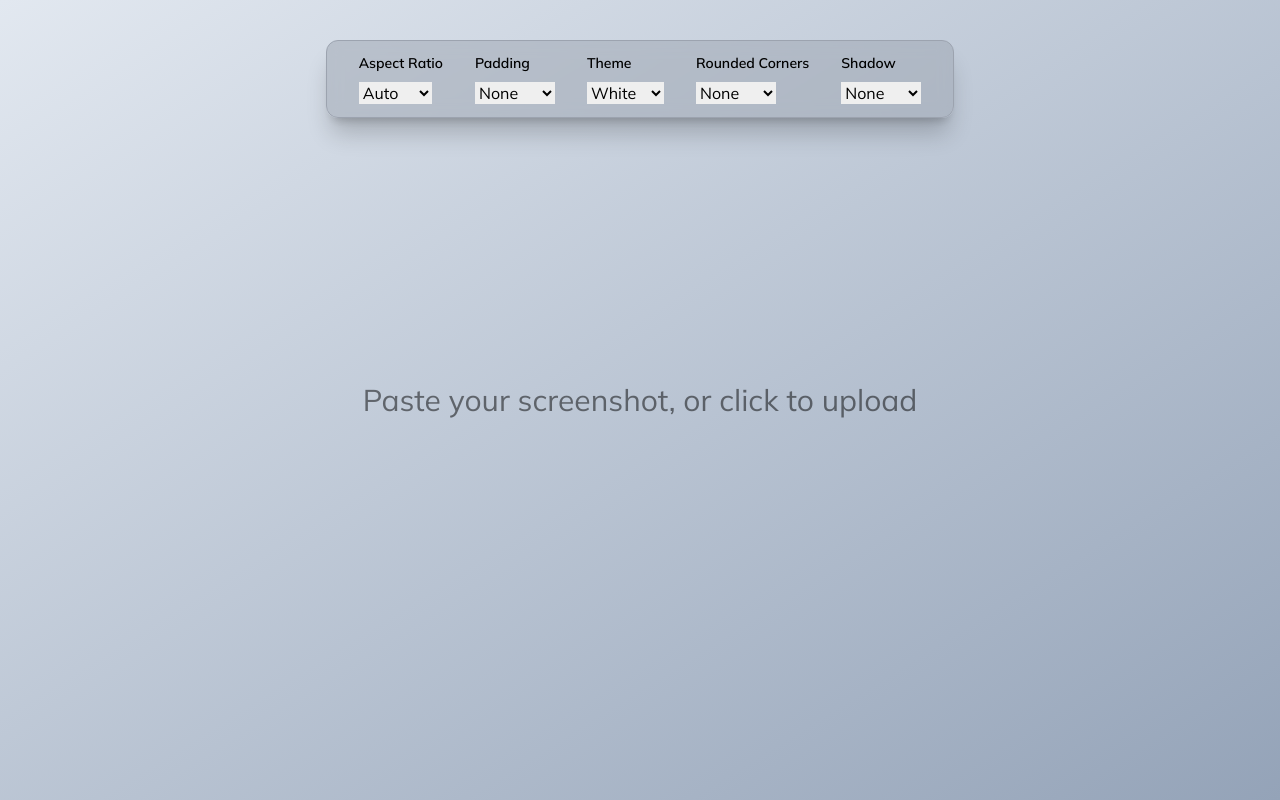
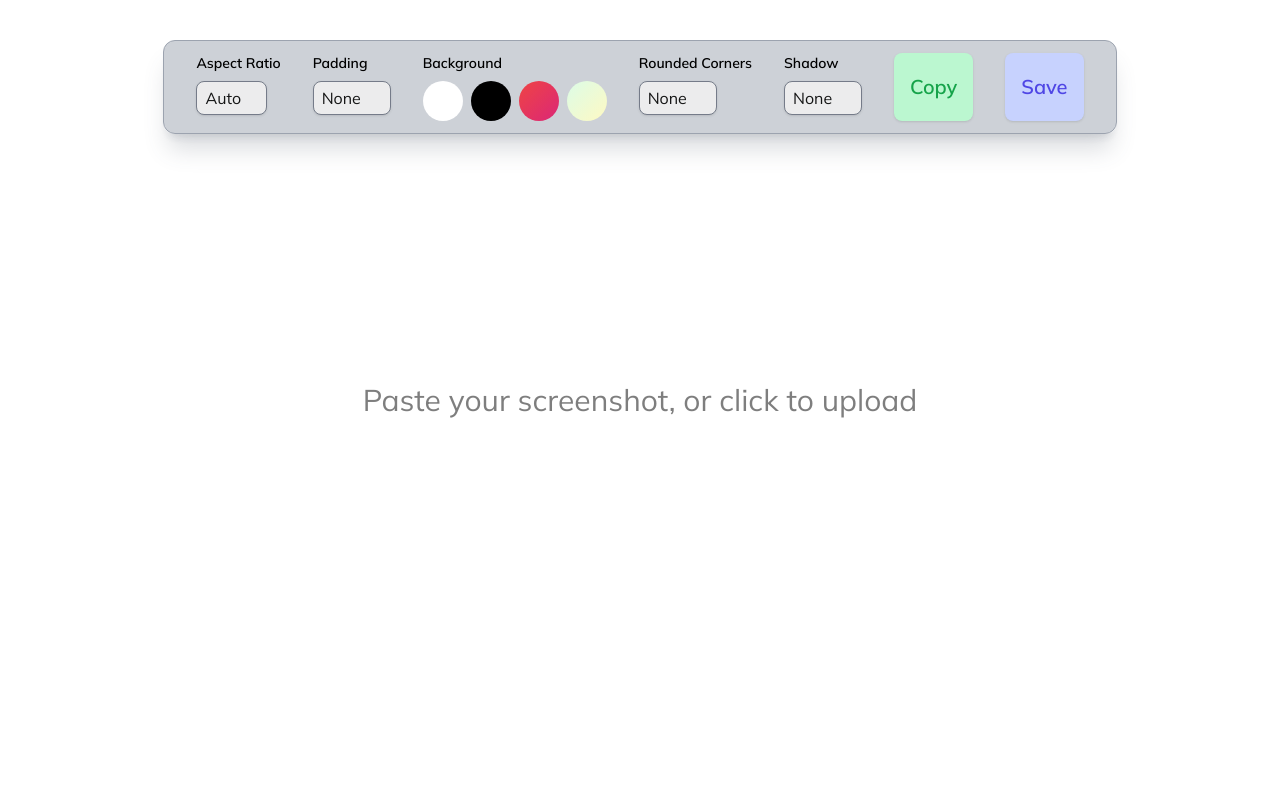
Before and after one commit to rishimohan/pika, a Next.js app: page / in a window 1280 px wide. Built offline with nearby package versions, Linux system fonts and the light colour scheme.

Commit message:
Added copy and save

```diff
--- a/components/main.js
+++ b/components/main.js
@@ -1,6 +1,8 @@
-import { useState } from "react";
+import { useRef, useState } from "react";
+import domtoimage from "dom-to-image";
 
 export default function Main() {
+  const wrapperRef = useRef();
   const [blob, setBlob] = useState({src: null, w: 0, h: 0});
   const [options, setOptions] = useState({
     aspectRatio: "aspect-auto",
@@ -11,9 +13,106 @@ export default function Main() {
 
   });
 
+  const snapshotCreator = () => {
+    return new Promise((resolve, reject) => {
+      try {
+        const scale = window.devicePixelRatio;
+        const element = wrapperRef.current; // You can use element's ID or Class here
+        domtoimage
+          .toBlob(element, {
+            height: element.offsetHeight * scale,
+            width: element.offsetWidth * scale,
+            style: {
+              transform: "scale(" + scale + ")",
+              transformOrigin: "top left",
+              width: element.offsetWidth + "px",
+              height: element.offsetHeight + "px",
+            },
+          })
+          .then((blob) => {
+            resolve(blob);
+          });
+      } catch (e) {
+        reject(e);
+      }
+    });
+  };
+
+  const saveImage = async () => {
+    const scale = window.devicePixelRatio;
+    domtoimage.toPng(wrapperRef.current, {
+      height: wrapperRef.current.offsetHeight * scale,
+      width: wrapperRef.current.offsetWidth * scale,
+      style: {
+        transform: "scale(" + scale + ")",
+        transformOrigin: "top left",
+        width: wrapperRef.current.offsetWidth + "px",
+        height: wrapperRef.current.offsetHeight + "px",
+      },
+    }).then(async data => {
+      var a = document.createElement("A");
+      a.href = data;
+      a.download = `pika-1.png`;
+      document.body.appendChild(a);
+      a.click();
+      document.body.removeChild(a);
+    });
+  }
+
+  const copyImage = () => {
+    const isSafari = /^((?!chrome|android).)*safari/i.test(
+      navigator?.userAgent
+    );
+    const isNotFirefox = navigator.userAgent.indexOf("Firefox") < 0;
+
+    if (isSafari) {
+      navigator.clipboard
+        .write([
+          new ClipboardItem({
+            "image/png": new Promise(async (resolve, reject) => {
+              try {
+                await snapshotCreator();
+                const blob = await snapshotCreator();
+                resolve(new Blob([blob], { type: "image/png" }));
+              } catch (err) {
+                reject(err);
+              }
+            }),
+          }),
+        ])
+        .then(() => console.log("Copied!"))
+        .catch((err) =>
+          // Error
+          console.error("Error:", err)
+        );
+    } else if (isNotFirefox) {
+      navigator?.permissions
+        ?.query({ name: "clipboard-write" })
+        .then(async (result) => {
+          if (result.state === "granted") {
+            const type = "image/png";
+            await snapshotCreator();
+            const blob = await snapshotCreator();
+            let data = [new ClipboardItem({ [type]: blob })];
+            navigator.clipboard
+              .write(data)
+              .then(() => {
+                // Success
+              })
+              .catch((err) => {
+                // Error
+                console.error("Error:", err);
+              });
+          }
+        });
+    } else {
+      alert("Firefox does not support this functionality");
+    }
+  };
+
+
   const onPaste = event => {
     var items = (event.clipboardData || event.originalEvent.clipboardData).items;
-    console.log(JSON.stringify(items)); // will give you the mime types
     var index = 0;
     for (index in items) {
       var item = items[index];
@@ -21,7 +120,6 @@ export default function Main() {
         var blob = item.getAsFile();
         var reader = new FileReader();
         reader.onload = function(event){
-          console.log("Event", event)
           setBlob({...blob, src: event.target.result});
         }
         reader.readAsDataURL(blob);
@@ -32,27 +130,30 @@ export default function Main() {
   const renderOptions = () => {
     return (
       <div className="fixed top-0 left-0 flex items-center justify-center w-full">
-        <div className="inline-flex px-8 py-3 mt-10 space-x-8 border border-gray-300 border-gray-400 shadow-xl bg-gray-400/50 dark:bg-gray-700/60 backdrop-blur rounded-xl dark:border-gray-500 shadow-black/20">
+        <div className="inline-flex px-8 py-3 mt-10 space-x-8 border border-gray-400 shadow-xl bg-gray-400/50 dark:bg-gray-700/60 backdrop-blur rounded-xl dark:border-gray-500 shadow-gray-600/20 dark:shadow-black/20">
           <div className="">
-            <div className="pb-2 text-sm font-semibold dark:text-white">Aspect Ratio</div>
+            <div className="pb-2 text-sm font-semibold dark:text-white">
+              Aspect Ratio
+            </div>
             <div>
               <select
-                className="cursor-pointer"
+                className="px-2 py-1 border border-gray-500 rounded-lg shadow appearance-none cursor-pointer opacity-90 hover:opacity-100"
                 onChange={(e) =>
                   setOptions({ ...options, aspectRatio: e.target.value })
                 }
               >
                 <option value="aspect-auto">Auto</option>
                 <option value="aspect-square">Square</option>
-                <option value="aspect-video">9:16</option>
               </select>
             </div>
           </div>
           <div className="">
-            <div className="pb-2 text-sm font-semibold dark:text-white">Padding</div>
+            <div className="pb-2 text-sm font-semibold dark:text-white">
+              Padding
+            </div>
             <div>
               <select
-                className="cursor-pointer"
+                className="px-2 py-1 border border-gray-500 rounded-lg shadow appearance-none cursor-pointer opacity-90 hover:opacity-100"
                 onChange={(e) =>
                   setOptions({ ...options, padding: e.target.value })
                 }
@@ -65,30 +166,33 @@ export default function Main() {
             </div>
           </div>
           <div className="">
-            <div className="pb-2 text-sm font-semibold dark:text-white">Theme</div>
-            <div>
-              <select
-                className="cursor-pointer"
-                onChange={(e) =>
-                  setOptions({ ...options, theme: e.target.value })
-                }
-              >
-                <option value="bg-white">White</option>
-                <option value="bg-black">Black</option>
-                <option value="bg-gradient-to-br from-red-500 to-pink-600">
-                  Evil
-                </option>
-                <option value="bg-gradient-to-br from-green-100 to-yellow-100">
-                  Heaven
-                </option>
-              </select>
+            <div className="pb-2 text-sm font-semibold dark:text-white">
+              Background
+            </div>
+            <div className="flex items-center justify-center space-x-2">
+              {[
+                "bg-white",
+                "bg-black",
+                "bg-gradient-to-br from-red-500 to-pink-600",
+                "bg-gradient-to-br from-green-100 to-yellow-100",
+              ].map((theme) => (
+                <div
+                  key={theme}
+                  className={`cursor-pointer w-10 h-10 rounded-full ${theme}`}
+                  onClick={() => {
+                    setOptions({ ...options, theme: theme });
+                  }}
+                />
+              ))}
             </div>
           </div>
           <div className="">
-            <div className="pb-2 text-sm font-semibold dark:text-white">Rounded Corners</div>
+            <div className="pb-2 text-sm font-semibold dark:text-white">
+              Rounded Corners
+            </div>
             <div>
               <select
-                className="cursor-pointer"
+                className="px-2 py-1 border border-gray-500 rounded-lg shadow appearance-none cursor-pointer opacity-90 hover:opacity-100"
                 onChange={(e) =>
                   setOptions({ ...options, rounded: e.target.value })
                 }
@@ -101,10 +205,12 @@ export default function Main() {
             </div>
           </div>
           <div className="">
-            <div className="pb-2 text-sm font-semibold dark:text-white">Shadow</div>
+            <div className="pb-2 text-sm font-semibold dark:text-white">
+              Shadow
+            </div>
             <div>
               <select
-                className="cursor-pointer"
+                className="px-2 py-1 border border-gray-500 rounded-lg shadow appearance-none cursor-pointer opacity-90 hover:opacity-100"
                 onChange={(e) =>
                   setOptions({ ...options, shadow: e.target.value })
                 }
@@ -116,6 +222,18 @@ export default function Main() {
               </select>
             </div>
           </div>
+          <div
+            className="flex items-center justify-center px-4 text-xl font-semibold text-green-600 bg-green-200 rounded-lg shadow cursor-pointer"
+            onClick={copyImage}
+          >
+            Copy
+          </div>
+          <div
+            className="flex items-center justify-center px-4 text-xl font-semibold text-indigo-600 bg-indigo-200 rounded-lg shadow cursor-pointer"
+            onClick={saveImage}
+          >
+            Save
+          </div>
         </div>
       </div>
     );
@@ -123,14 +241,15 @@ export default function Main() {
 
   return (
     <div
-      className="flex items-center justify-center h-full min-h-screen p-10 bg-gradient-to-br from-slate-200 to-slate-400 dark:from-gray-900 dark:to-gray-900/90"
+      className="flex items-center justify-center h-full min-h-screen p-10 bg-gradient-to-br from-[rgb(214, 255, 245)] via-[rgb(200, 235, 232)] to-[rgb(166, 238, 255)]"
       onPaste={onPaste}
     >
       {blob?.src ? (
         <div
+          ref={(el) => (wrapperRef.current = el)}
           style={blob?.w ? { width: blob?.w / window.devicePixelRatio } : {}}
           className={
-            "duration-300 ease-in-out flex items-center justify-center max-w-[60vw] mt-20 rounded-xl " +
+            "shadow-xl duration-300 relative ease-in-out flex items-center justify-center max-w-[80vw] mt-20 rounded-3xl " +
             options?.theme +
             " " +
             options?.aspectRatio +
@@ -151,7 +270,7 @@ export default function Main() {
           />
         </div>
       ) : (
-        <span className="text-3xl opacity-50 dark:text-white">
+        <span className="text-3xl opacity-50">
           Paste your screenshot, or click to upload
         </span>
       )}
--- a/package.json
+++ b/package.json
@@ -9,6 +9,7 @@
   },
   "dependencies": {
     "autoprefixer": "^10.4.0",
+    "dom-to-image": "^2.6.0",
     "next": "^12.0.7",
     "postcss": "^8.4.5",
     "react": "17.0.2",
--- a/pages/index.js
+++ b/pages/index.js
@@ -8,8 +8,6 @@ export default function Home() {
         <title>Pika – Create beautiful screenshots quickly</title>
         <link rel="icon" href="/favicon.ico" />
       </Head>
-
-
       <Main />
     </>
   );
```
Also changed, not shown: 1 other file (tests, documents, lock files or other folders).
